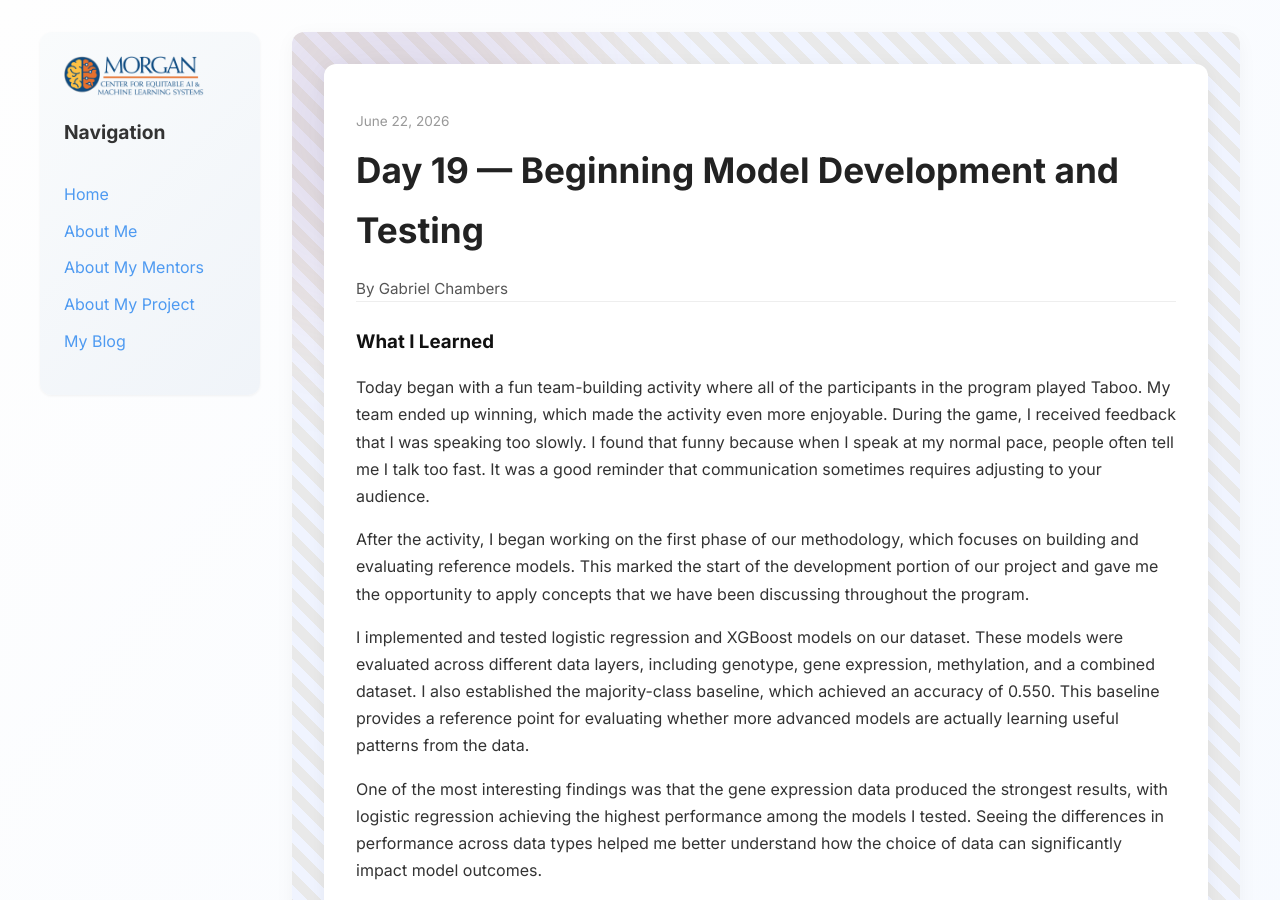
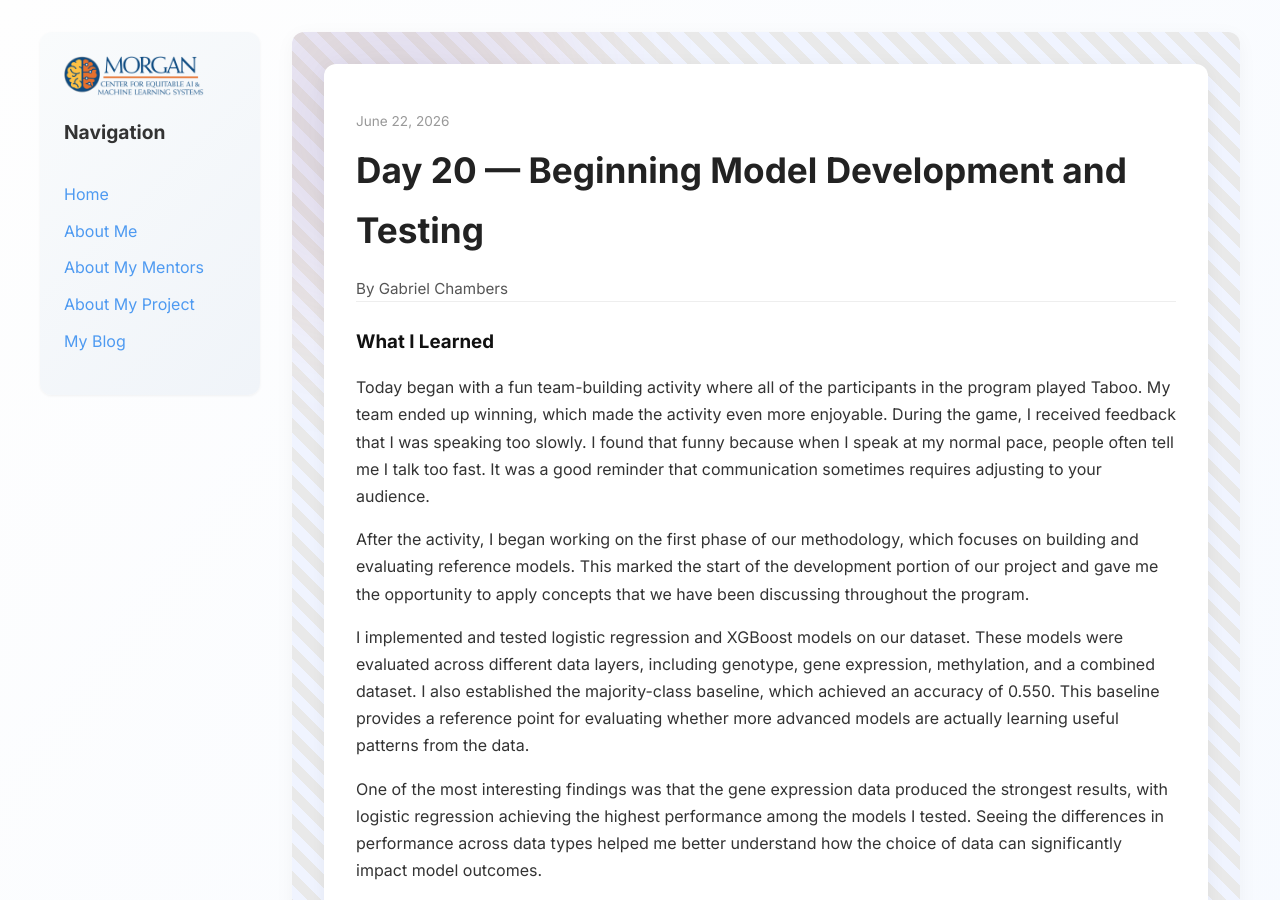
Before and after one commit to Gabbycodez/gabbycodezceamls26.github.io, a Jekyll site: the page built from _posts/2026-06-22-day-20.md, in a window 1280 px wide and 900 px high. Built offline with Jekyll 4.4.1, drawn with Linux system fonts in a browser that asks for light colours.

Commit message:
Update and rename 2026-06-22-day-19.md to 2026-06-22-day-20.md

```diff
--- a/_posts/2026-06-22-day-19.md
+++ b/_posts/2026-06-22-day-20.md
@@ -1,8 +1,8 @@
 ---
 layout: post
-title: "Day 19 — Beginning Model Development and Testing"
+title: "Day 20 — Beginning Model Development and Testing"
 date: 2026-06-22
-permalink: /day19.html
+permalink: /day20.html
 tags: ["research", "machine-learning", "data-analysis", "teamwork", "model-development"]
 
 what_i_learned: |
```
